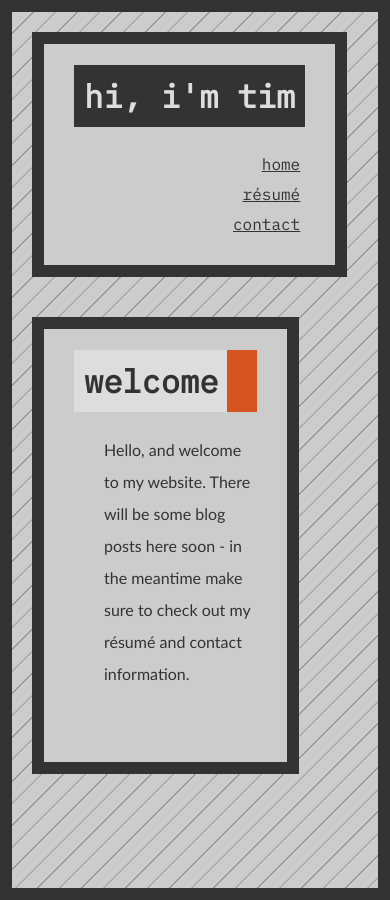
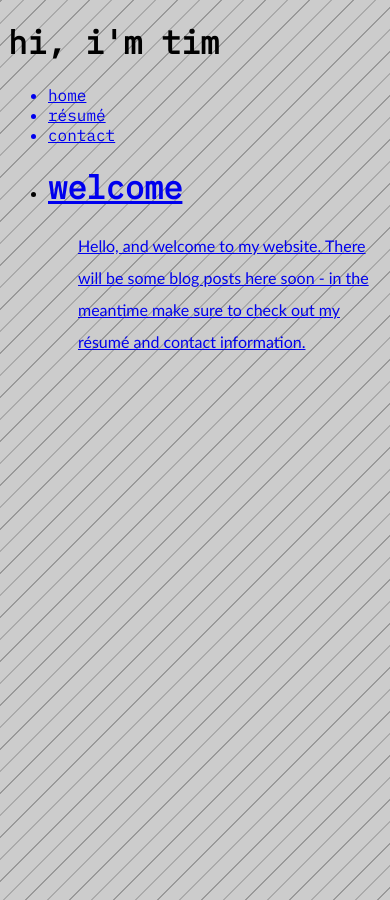
Before and after one commit to timchristie/timchristie.github.io, a Jekyll site: the page built from index.md, in a window 390 px wide. Built offline with Jekyll 4.4.1, drawn with Linux system fonts in a browser that asks for light colours.

Commit message:
set up mobile css

```diff
--- a/_includes/head.html
+++ b/_includes/head.html
@@ -2,4 +2,5 @@
   <link rel="stylesheet" href="/assets/css/style.css">
   <link href="https://fonts.googleapis.com/css?family=IBM+Plex+Mono" rel="stylesheet">
   <script src="/assets/jquery-3.3.1.min.js"></script>
+  <meta name="viewport" content="width=device-width">
 </head>
--- a/_layouts/default.html
+++ b/_layouts/default.html
@@ -5,12 +5,22 @@
     <script>
       $(document).ready(function() {
           $('a').mouseenter(function() {
+            if($( window ).width() > 768)
               $('.container').css('border', '12px solid #D65420');
           });
 
           $('a').mouseleave(function() {
+            if($( window ).width() > 768)
               $('.container').css('border', '12px solid #333333');
           });
+      });
+
+      $(window).resize(function() {
+        if($( window ).width() < 768)
+          $('.container').css('border', 'none');
+
+        if($( window ).width() > 768)
+          $('.container').css('border', '12px solid #333333');
       });
     </script>
     <div class="container">
--- a/assets/css/style.css
+++ b/assets/css/style.css
@@ -1,6 +1,3 @@
-/*TODO MOBILE*/
-/*TODO css for links that don't abuse blog posts*/
-
 body {
   background-image: url('../bg.png');
   font-family: 'IBM Plex Mono', monospace;
@@ -16,6 +13,17 @@ hr {
     rgba(0, 0, 0, 0));
 }
 
+.main p {
+  line-height: 200%;
+  font-family: "Gill Sans", "Gill Sans MT", "Calibri", sans-serif;
+  margin-left: 30px;
+}
+
+@media only screen and (max-width: 768px) {
+
+}
+
+@media only screen and (min-width: 768px) {
   h4, h5 {
     color: #111111;
   }
@@ -60,11 +68,7 @@ h4, h5 {
     text-decoration: none;
   }
 
-.main p {
-  line-height: 200%;
-  font-family: "Gill Sans", "Gill Sans MT", "Calibri", sans-serif;
-  margin-left: 30px;
-}
+
 
   .main {
     float: left;
@@ -159,3 +163,5 @@ h3 {
     box-sizing: border-box;
     height: 100%;
   }
+
+}
```
Also changed, not shown: 7 other files. Lines whose indentation alone changed are shown as unchanged.
